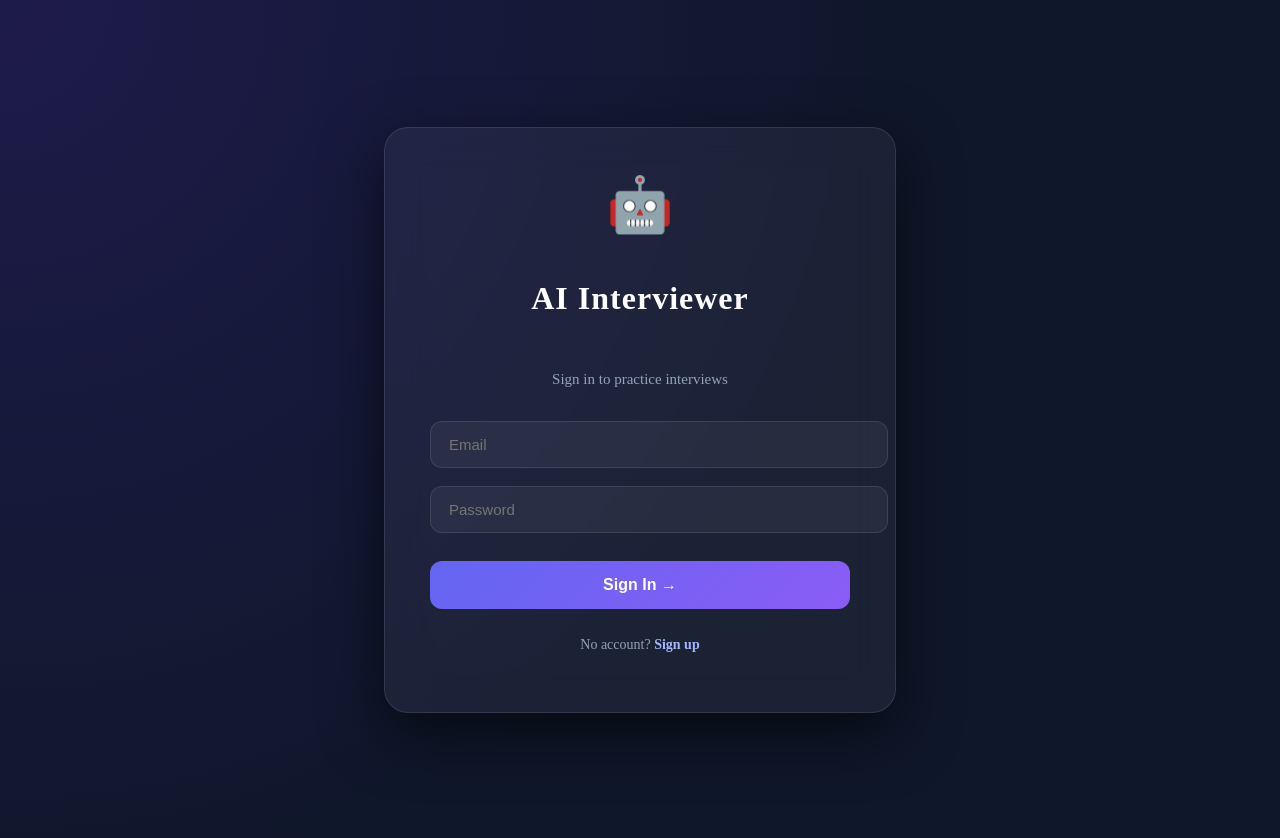
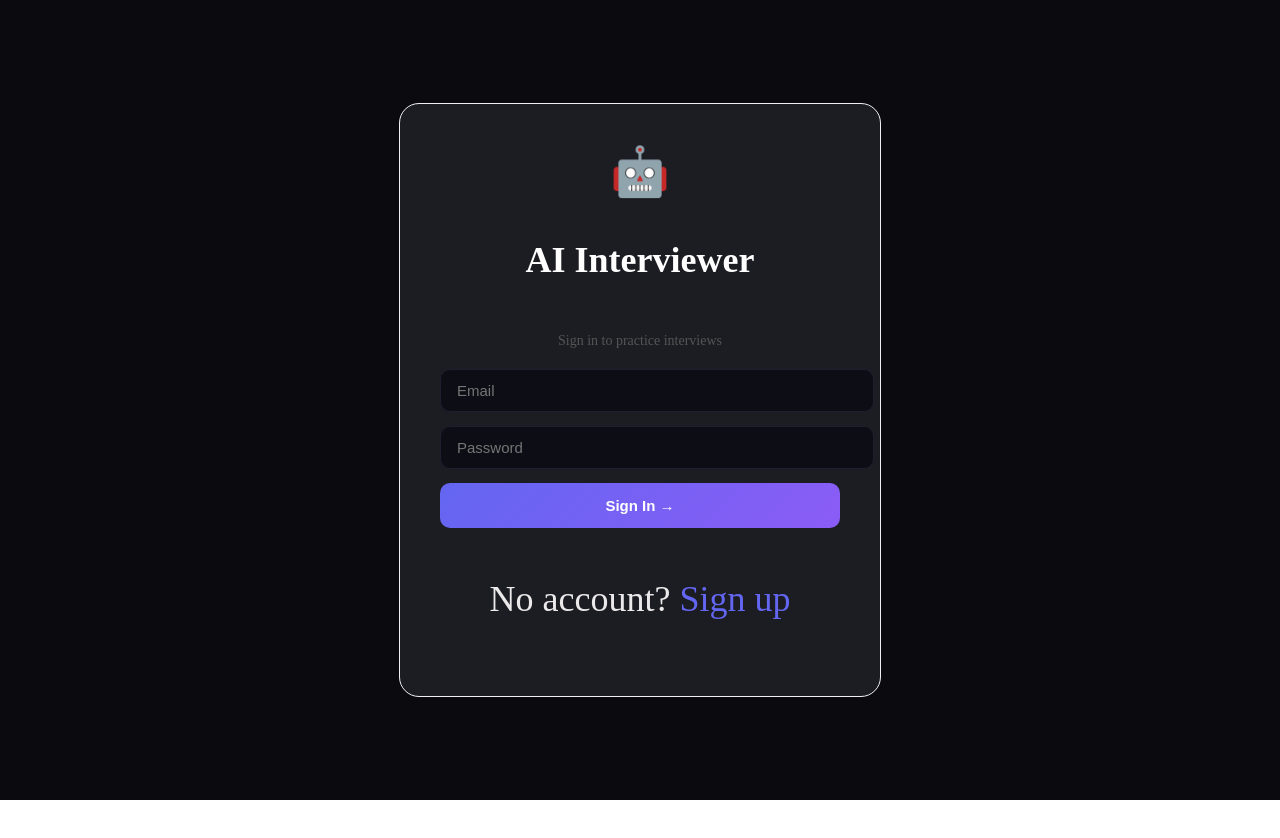
Before and after one commit to nandinimittal2704/ai-interviewer, a React (Vite) app in the folder frontend/: page /login in a window 1280 px wide. After the commit the page ends 800 px from the top, so only its background shows below. Built offline with nearby package versions, Linux system fonts and the light colour scheme.

Commit message:
Improve login UI design

```diff
--- a/frontend/src/pages/Login.jsx
+++ b/frontend/src/pages/Login.jsx
@@ -43,94 +43,14 @@ export default function Login() {
 }
 
 const s = {
-  wrap: {
-    minHeight: '100vh',
-    display: 'flex',
-    alignItems: 'center',
-    justifyContent: 'center',
-    background: 'radial-gradient(circle at top left, #1e1b4b, #0f172a 60%)',
-    padding: 20,
-  },
-
-  card: {
-    width: '100%',
-    maxWidth: 420,
-    background: 'rgba(255,255,255,0.05)',
-    backdropFilter: 'blur(20px)',
-    border: '1px solid rgba(255,255,255,0.1)',
-    borderRadius: 24,
-    padding: 45,
-    display: 'flex',
-    flexDirection: 'column',
-    gap: 18,
-    boxShadow: '0 20px 60px rgba(0,0,0,0.6)',
-  },
-
-  logo: {
-    fontSize: 54,
-    textAlign: 'center',
-    marginBottom: 5,
-  },
-
-  title: {
-    fontSize: 32,
-    fontWeight: 800,
-    color: '#fff',
-    textAlign: 'center',
-    letterSpacing: 1,
-  },
-
-  sub: {
-    fontSize: 15,
-    color: '#94a3b8',
-    textAlign: 'center',
-    marginBottom: 15,
-  },
-
-  error: {
-    background: 'rgba(239,68,68,0.1)',
-    border: '1px solid #ef4444',
-    color: '#f87171',
-    padding: '10px 14px',
-    borderRadius: 10,
-    fontSize: 13,
-  },
-
-  input: {
-    background: 'rgba(255,255,255,0.05)',
-    border: '1px solid rgba(255,255,255,0.1)',
-    borderRadius: 12,
-    padding: '14px 18px',
-    fontSize: 15,
-    color: '#e2e8f0',
-    outline: 'none',
-    width: '100%',
-    transition: 'all 0.2s ease',
-  },
-
-  btn: {
-    background: 'linear-gradient(135deg,#6366f1,#8b5cf6)',
-    border: 'none',
-    borderRadius: 12,
-    padding: 15,
-    fontSize: 16,
-    fontWeight: 600,
-    color: '#fff',
-    cursor: 'pointer',
-    marginTop: 10,
-    transition: 'all 0.3s ease',
-  },
-
-  foot: {
-    fontSize: 14,
-    color: '#94a3b8',
-    textAlign: 'center',
-    marginTop: 10,
-  },
-
-  link: {
-    color: '#a5b4fc',
-    textDecoration: 'none',
-    fontWeight: 600,
-  },
+  wrap: { minHeight:'100vh', display:'flex', alignItems:'center', justifyContent:'center', background:'#0a0a0f' },
+  card: { width:'100%', maxWidth:400, background:'#1c1c23', border:'1px solid #f0f0f4', borderRadius:20, padding:40, display:'flex', flexDirection:'column', gap:14 },
+  logo: { fontSize:48, textAlign:'center' },
+  title: { fontSize:36, fontWeight:850, color:'#fff', textAlign:'center' },
+  sub: { fontSize:14, color:'#555', textAlign:'center', marginBottom:6 },
+  error: { background:'#3f0f0f', border:'1px solid #ef4444', color:'#ef4444', padding:'10px 14px', borderRadius:8, fontSize:13 },
+  input: { background:'#0d0d15', border:'1px solid #1e1e2e', borderRadius:10, padding:'12px 16px', fontSize:15, color:'#e2e8f0', outline:'none', width:'100%' },
+  btn: { background:'linear-gradient(135deg,#6366f1,#8b5cf6)', border:'none', borderRadius:10, padding:14, fontSize:15, fontWeight:600, color:'#fff', cursor:'pointer' },
+  foot: { fontSize:36, color:'#ebe9e9', textAlign:'center' },
+  link: { color:'#6366f1', textDecoration:'none' },
 };
```
